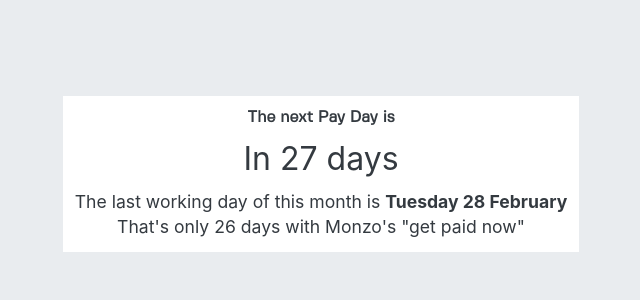
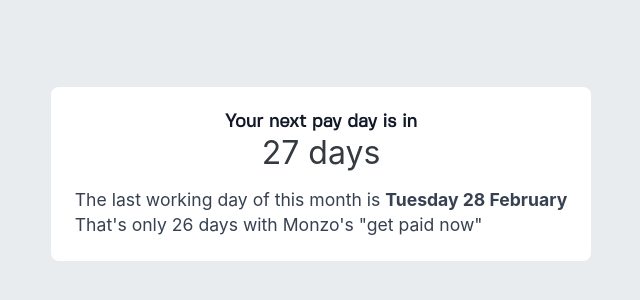
Before and after one commit to thomaswilsonxyz/thomaswilson-sveltekit, a SvelteKit app: page /payday in a window 1280 px wide. Shown: the part 226-526 px from the top of the page, without its empty margins (319-959 px from the left). Built offline with nearby package versions, Linux system fonts and the light colour scheme.

Commit message:
site: use  for web-font loading (so font is always visible)

```diff
--- a/src/routes/payday/+page.svelte
+++ b/src/routes/payday/+page.svelte
@@ -1,12 +1,17 @@
 <script lang="ts">
-	import { onMount } from 'svelte';
-	import { endOfMonth, isWeekend, sub, differenceInCalendarDays } from 'date-fns';
+  import { onMount } from "svelte";
+  import {
+    endOfMonth,
+    isWeekend,
+    sub,
+    differenceInCalendarDays
+  } from "date-fns";
 
   let lastDayOfMonth = new Date();
   let daysUntilPayDay = 0;
 
   function prettyPrintDays(numberOfDays: number): string {
-		return `${numberOfDays} ${numberOfDays === 1 ? 'day' : 'days'}`;
+    return `${numberOfDays} ${numberOfDays === 1 ? "day" : "days"}`;
   }
 
   $: pluralisedDays = prettyPrintDays(Math.abs(daysUntilPayDay));
@@ -29,21 +34,26 @@
 <main>
   <section class="content">
     {#if daysUntilPayDay > 0}
-			<h1>The next Pay Day is</h1>
-			<p class="days-away">In {pluralisedDays}</p>
+      <h1>
+        Your next pay day is in <span style="display:none"
+          >{pluralisedDays}</span
+        >
+      </h1>
+      <p class="days-away" aria-hidden="true">{pluralisedDays}</p>
       <p class="day">
         The last working day of this month is <strong>
-					{Intl.DateTimeFormat('en-GB', {
-						weekday: 'long',
-						month: 'long',
-						day: 'numeric'
+          {Intl.DateTimeFormat("en-GB", {
+            weekday: "long",
+            month: "long",
+            day: "numeric"
           }).format(lastDayOfMonth)}</strong
         >
         <br />
-				That's only {prettyPrintDays(daysUntilPayDay - 1)} with Monzo's "get paid now"
+        That's only {prettyPrintDays(daysUntilPayDay - 1)} with Monzo's "get paid
+        now"
       </p>
     {:else}
-			<p>PayDay was {pluralisedDays} ago</p>
+      <p class="day">PayDay was {pluralisedDays} ago</p>
     {/if}
   </section>
 </main>
@@ -62,26 +72,32 @@
   }
 
   h1 {
-		font-size: 1rem;
+    font-size: 1.15rem;
     text-align: center;
     padding: 0;
+    margin: 0;
+    color: #111827;
   }
 
   .content {
     background: white;
     display: flex;
     flex-flow: column;
-		padding: 12px;
+    padding: 24px;
+    border-radius: 8px;
   }
 
   .days-away {
     font-size: 2rem;
     text-align: center;
+    line-height: 100%;
+    padding-top: 4px;
+    padding-bottom: 18px;
   }
 
   .day {
     font-size: 1.1rem;
-		text-align: center;
     padding: 0;
+    color: #374151;
   }
 </style>
--- a/src/styles/thomaswilson.css
+++ b/src/styles/thomaswilson.css
@@ -1,6 +1,7 @@
 @font-face {
     font-family: 'FivoSansModern-Regular';
     src: url('/FivoSansModern-Regular.otf');
+    font-display: swap;
 }
 
 :root {
```
Lines whose indentation alone changed are shown as unchanged.
